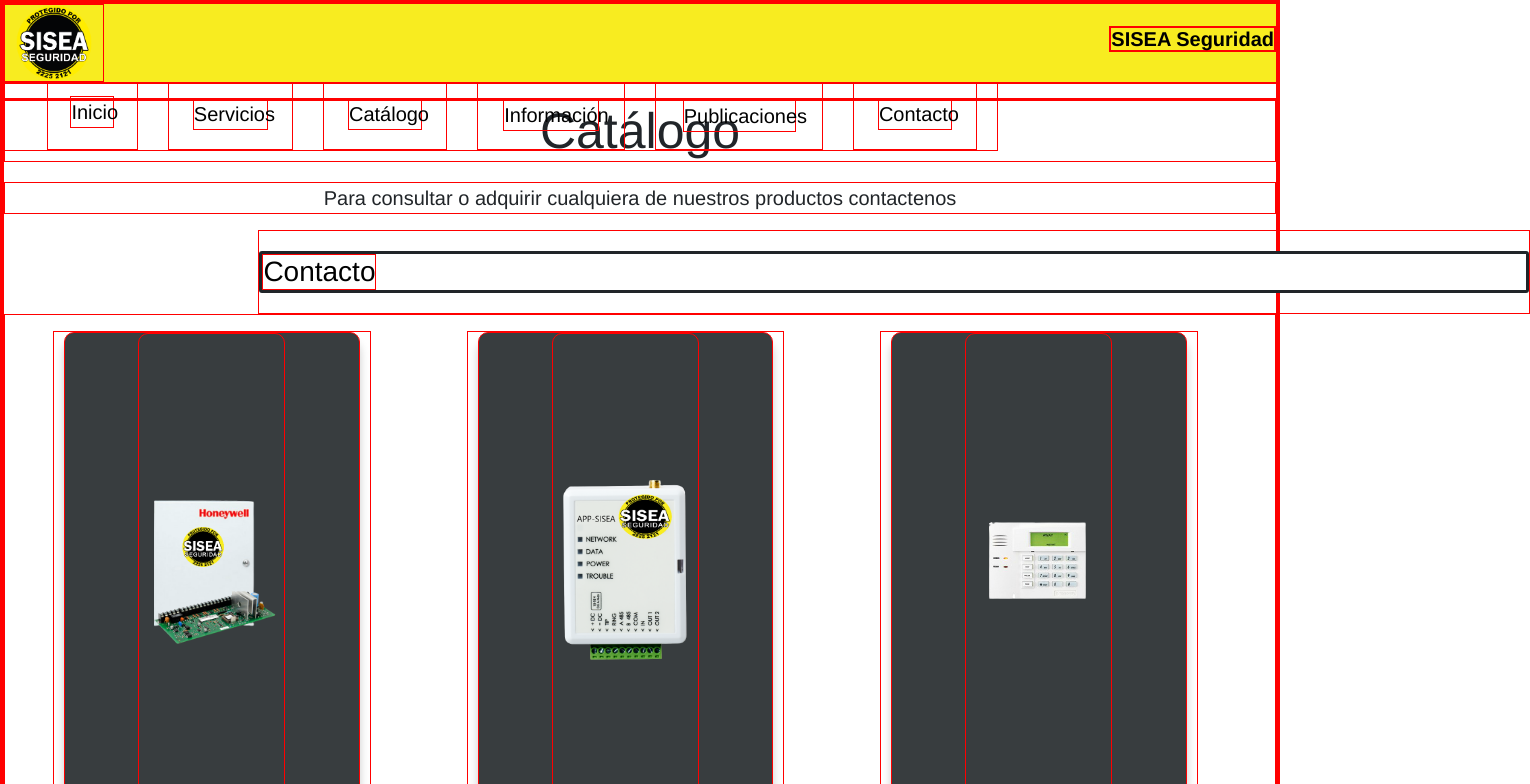
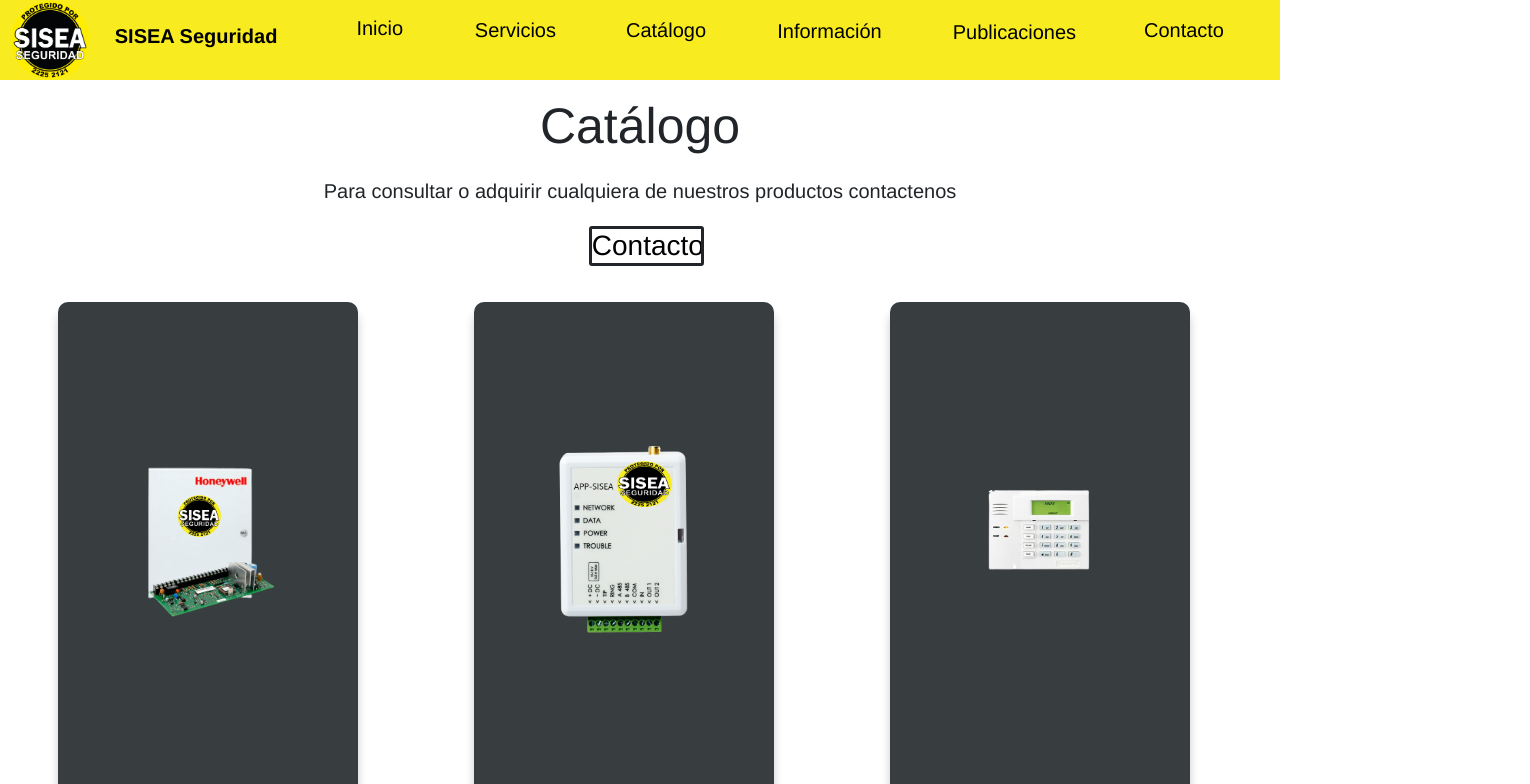
Before and after one commit to Future-TechnologiesCR/SISEA, a React (Vite) app: page /catalogo in a window 1280 px wide. Shown: the top 784 px of the page, 1530 px wide, since content can reach past the window. Built offline with nearby package versions, Linux system fonts and the light colour scheme.

Commit message:
Repare boton de servicios

```diff
--- a/src/css/Catalogo.css
+++ b/src/css/Catalogo.css
@@ -54,10 +54,11 @@
 
   .card-button-catalogo a:hover{
     color: white;
+
   }
 
   .card-button-catalogo:hover {
-    background-color: #f8ec20;
+    background-color: black;
     transition: 1s;
   }
 
@@ -88,7 +89,7 @@
   .fila-catalogo{
     margin-right: auto;
     margin-left: auto;
-    margin: 0 20% 0 20%;
+    padding: 0% 45% 0% 46%;
     justify-content: center;
     display: wrap;
     width: 100%;
--- a/src/css/Encabezado.css
+++ b/src/css/Encabezado.css
@@ -150,7 +150,7 @@ li a, li a:hover{
    padding: 0;
    margin: 0;
    box-sizing: border-box;
-   border: red solid 1px;
+
 
 }
 
```
